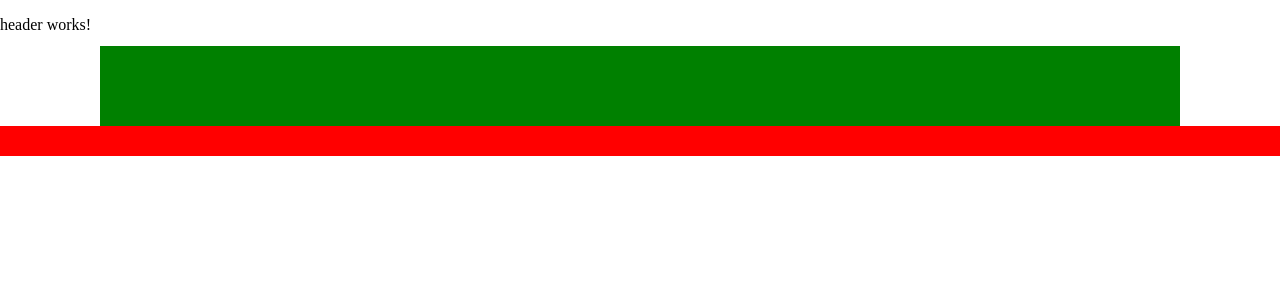
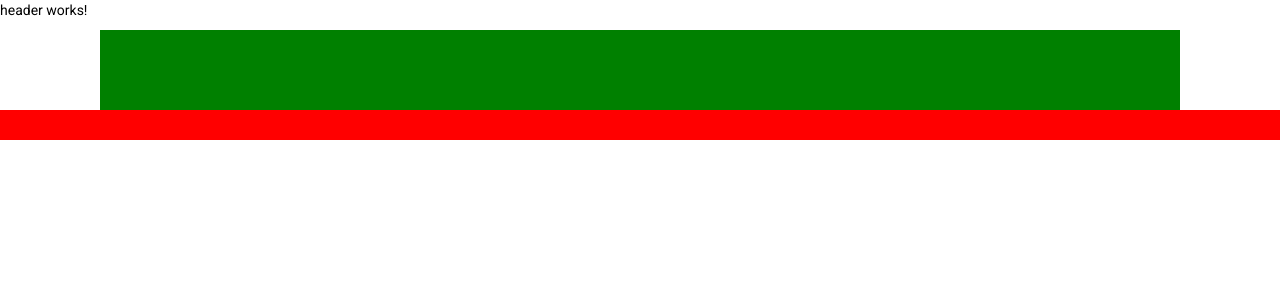
Before and after one commit to yuanyuns/blog-ng-design, an Angular app: page / in a window 1280 px wide. Shown: the top 300 px of the page. Built offline with nearby package versions, Linux system fonts and the light colour scheme.

Commit message:
feat:添加UI框架

```diff
--- a/angular.json
+++ b/angular.json
@@ -28,6 +28,7 @@
               "src/assets"
             ],
             "styles": [
+              "./node_modules/@angular/material/prebuilt-themes/indigo-pink.css",
               "src/styles.less"
             ],
             "scripts": []
@@ -92,6 +93,7 @@
               "src/assets"
             ],
             "styles": [
+              "./node_modules/@angular/material/prebuilt-themes/indigo-pink.css",
               "src/styles.less"
             ],
             "scripts": []
@@ -123,6 +125,7 @@
           }
         }
       }
-    }},
+    }
+  },
   "defaultProject": "blog-design"
 }
--- a/package.json
+++ b/package.json
@@ -12,10 +12,12 @@
   "private": true,
   "dependencies": {
     "@angular/animations": "~10.0.0",
+    "@angular/cdk": "^10.0.1",
     "@angular/common": "~10.0.0",
     "@angular/compiler": "~10.0.0",
     "@angular/core": "~10.0.0",
     "@angular/forms": "~10.0.0",
+    "@angular/material": "^10.0.1",
     "@angular/platform-browser": "~10.0.0",
     "@angular/platform-browser-dynamic": "~10.0.0",
     "@angular/router": "~10.0.0",
--- a/src/app/app.module.ts
+++ b/src/app/app.module.ts
@@ -5,6 +5,7 @@
 import {AppComponent} from './app.component';
 import {LayoutModule} from './layout/layout.module';
 import {RoutesModule} from './routes/routes.module';
+import { BrowserAnimationsModule } from '@angular/platform-browser/animations';
 
 @NgModule({
   declarations: [
@@ -14,7 +15,8 @@
     BrowserModule,
     RoutesRoutingModule,
     LayoutModule,
-    RoutesModule
+    RoutesModule,
+    BrowserAnimationsModule
   ],
   providers: [],
   bootstrap: [AppComponent]
--- a/src/index.html
+++ b/src/index.html
@@ -6,8 +6,10 @@
   <base href="/">
   <meta name="viewport" content="width=device-width, initial-scale=1">
   <link rel="icon" type="image/x-icon" href="favicon.ico">
+  <link href="https://fonts.googleapis.com/css?family=Roboto:300,400,500&display=swap" rel="stylesheet">
+  <link href="https://fonts.googleapis.com/icon?family=Material+Icons" rel="stylesheet">
 </head>
-<body>
+<body class="mat-typography">
   <app-root></app-root>
 </body>
 </html>
--- a/src/styles.less
+++ b/src/styles.less
@@ -1 +1,4 @@
 /* You can add global styles to this file, and also import other style files */
+
+html, body { height: 100%; }
+body { margin: 0; font-family: Roboto, "Helvetica Neue", sans-serif; }
```
Also changed, not shown: 1 other file (tests, documents, lock files or other folders).
